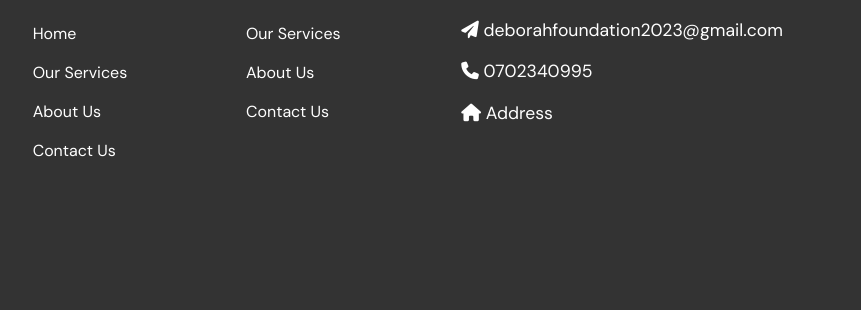
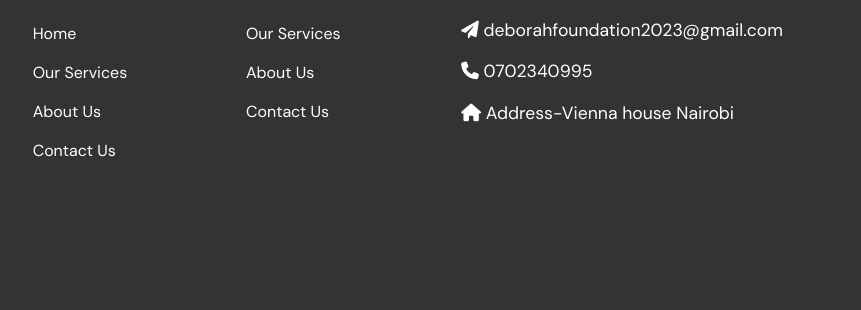
Before and after one commit to Trevor-Kayeyia-Madara/deborah-disability-foundation, a plain HTML site: page index.html in a window 1280 px wide. Shown: the part 3246-3556 px from the top of the page, 419-1280 px from the left. Drawn offline with nearby package versions, Linux system fonts and the light colour scheme; files whose address does not match are found by name.

Commit message:
Added the address location

```diff
--- a/index.html
+++ b/index.html
@@ -607,7 +607,7 @@
             <i class="fa-solid fa-paper-plane"></i> deborahfoundation2023@gmail.com
           </a>
           <a href=""> <i class="fa-solid fa-phone"></i> 0702340995 </a>
-          <a href=""> <i class="fa-solid fa-house"></i> Address </a>
+          <a href=""> <i class="fa-solid fa-house"></i> Address-Vienna house Nairobi</a>
           <a href="">
           <br />
           <br />
```
Also changed, not shown: about.html (+1 -1 lines), contact.html (+1 -1 lines), counselling.html (+1 -1 lines), deborah.html (+1 -1 lines).
